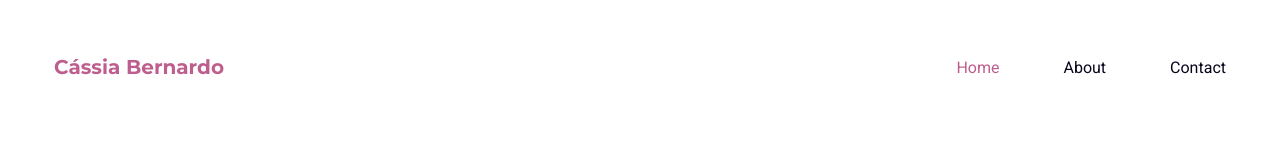
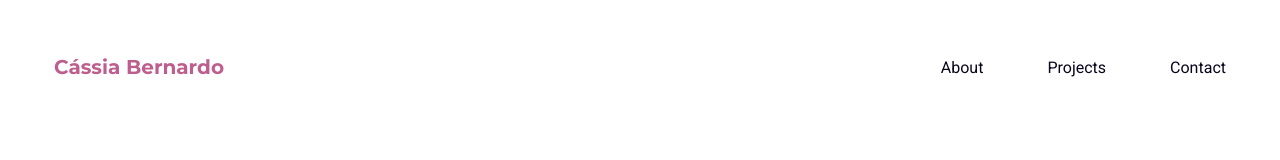
Before and after one commit to casbern/portfolio-site, a React (Vite) app: page / in a window 1280 px wide. Shown: the top 160 px of the page. Built offline with nearby package versions, Linux system fonts and the light colour scheme.

Commit message:
fix the links to add the projects

```diff
--- a/src/components/Navbar/index.jsx
+++ b/src/components/Navbar/index.jsx
@@ -14,8 +14,8 @@ export function Navbar() {
 	}, [location])
 
 	const links = [
-		{ to: "/", text: "Home" },
 		{ to: "/about", text: "About" },
+		{ to: "/projects", text: "Projects" },
 		{ to: "/contact", text: "Contact" },
 	]
 
```
